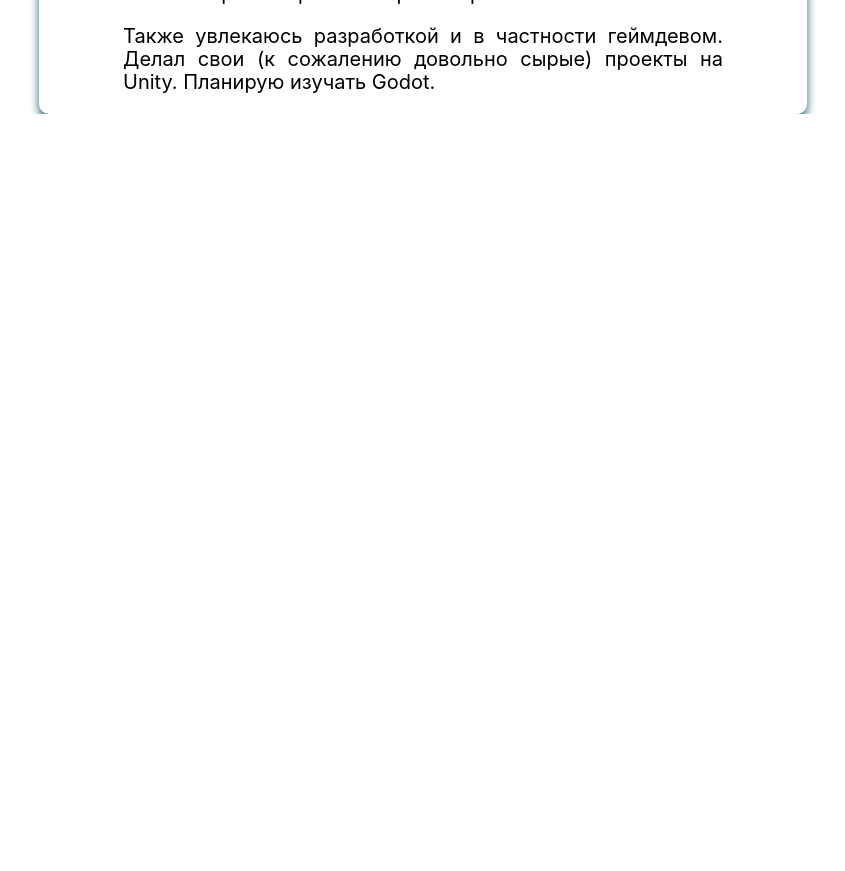
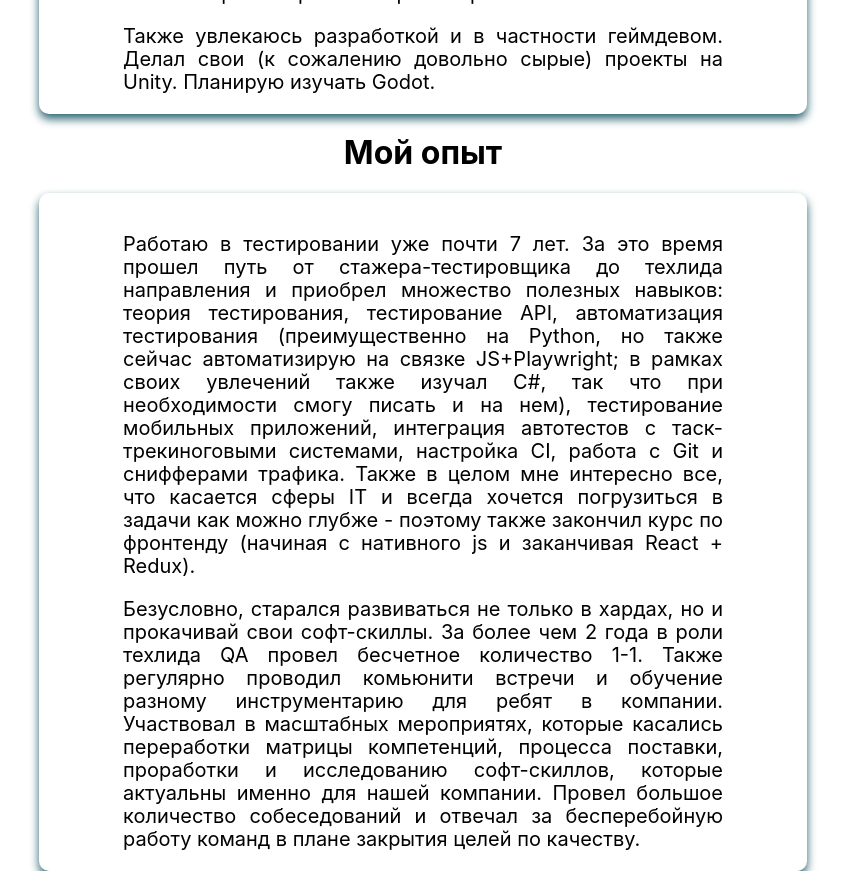
Before and after one commit to Parenty/my-page, a React (Create React App) app: page / in a window 1280 px wide. Shown: the part 960-1831 px from the top of the page, without its empty margins (217-1062 px from the left). Before the commit the page ends 1074 px from the top, so only its background shows below. Built offline with nearby package versions, Linux system fonts and the light colour scheme.

Commit message:
add MyExp block

```diff
--- a/src/components/UI/AboutMe/AboutMeContainer.js
+++ b/src/components/UI/AboutMe/AboutMeContainer.js
@@ -1,29 +1,8 @@
 import styled from 'styled-components';
 import myImage from "../../../assets/photos/my_photo.jpg"
+import {SectionWrapper} from '../SectionWrapper/SectionWrapper';
 
-const AboutMeSection = styled.section`
-
-
-    @media (max-width: 1280px) {
-
-        max-width: 768px;
-        margin: 0 auto;
-
-    }
-
-    @media (max-width: 768px) {
-
-        max-width: 480px;
-        margin: 0 auto;
-
-    }
-
-    @media (max-width: 768px) {
-
-        max-width: 320px;
-        margin: 0 auto;
-
-    }
+const AboutMeSection = styled(SectionWrapper)`
 
 `
 
@@ -48,11 +27,13 @@ const AboutMeWrapper = styled.div`
         box-shadow: 0px 5px 10px #2b6370;
         border-radius: 10px;
         max-width: inherit;
+        max-height: 600px;
 
         @media (max-width: 1280px) {
             display: flex;
             flex-direction: column;
             /* max-width: 768px; */
+            max-height: inherit;
             margin: 0 auto;
             padding-top: 40px;
         }
@@ -61,6 +42,7 @@ const AboutMeWrapper = styled.div`
             display: flex;
             flex-direction: column;
             /* max-width: 480px; */
+            max-height: inherit;
             margin: 0 auto;
             padding-top: 0px;
         }
@@ -104,15 +86,18 @@ const TextWrapper = styled.div`
     max-width: 600px;
     padding-top: 0px;
     font-size: 20px;
-    text-align: left;
+    padding-right: 35px;
+    text-align: justify;
 
     @media (max-width: 1280px) {
         width: 100%;
+        padding: 0px;
         text-align: justify;
     }
 
     @media (max-width: 768px) {
         width: 90%;
+        padding: 0px;
         text-align: justify;
         font-size: 16px;
     }
--- /dev/null
+++ b/src/components/UI/MyExp/MyExp.js
@@ -0,0 +1,101 @@
+import styled from 'styled-components';
+
+import {SectionWrapper} from '../SectionWrapper/SectionWrapper';
+
+const MyExpSection = styled(SectionWrapper)`
+
+
+
+`
+
+const Title = styled.h1`
+    font-weight: 300px;
+`
+
+const Text = styled.p`
+    margin-top: 0px;
+    font-size: inherit;
+    text-align: inherit;
+    /* text-indent: 15%; */
+`
+
+const MyExpWrapper = styled.div`
+
+        margin-top: 40px;
+        display: flex;
+        flex-wrap: wrap;
+        /* align-items: center; */
+        /* justify-content: space-between; */
+        box-shadow: 0px 5px 10px #2b6370;
+        border-radius: 10px;
+        max-width: inherit;
+
+        @media (max-width: 1280px) {
+            display: flex;
+            /* flex-direction: column; */
+            /* max-width: 768px; */
+            margin: 0 auto;
+            padding-top: 40px;
+        }
+
+        @media (max-width: 768px) {
+            display: flex;
+            /* flex-direction: column; */
+            max-width: inherit;
+            /* max-height: inherit; */
+            margin: 0 auto;
+            padding-top: 0px;
+        }
+
+`
+
+const TextWrapper = styled.div`
+    max-width: 100%;
+    padding: 35px ;
+    font-size: 20px;
+    text-align: justify;
+
+    @media (max-width: 1280px) {
+        max-width: 600px;
+        margin: 0 auto;
+        text-align: justify;
+        padding: 0px;
+    }
+
+    @media (max-width: 768px) {
+        width: 90%;
+        text-align: justify;
+        font-size: 16px;
+        padding-top: 16px;
+        margin: 0 auto;
+    }
+`
+
+export const MyExpContainer = () => (
+    <MyExpSection>
+        <Title>Мой опыт</Title>
+        <MyExpWrapper>
+
+            <TextWrapper>
+                <Text>
+                    Работаю в тестировании уже почти 7 лет. За это время прошел путь от стажера-тестировщика до техлида направления и
+                    приобрел множество полезных навыков: теория тестирования, тестирование API, автоматизация тестирования (преимущественно
+                    на Python, но также сейчас автоматизирую на связке JS+Playwright; в рамках своих увлечений также изучал C#, так что
+                    при необходимости смогу писать и на нем), тестирование мобильных приложений, интеграция автотестов с таск-трекиноговыми
+                    системами, настройка CI, работа с Git и снифферами трафика. Также в целом мне интересно все, что касается сферы IT и
+                    всегда хочется погрузиться в задачи как можно глубже - поэтому также закончил курс по фронтенду (начиная с нативного js и
+                    заканчивая React + Redux).
+
+                </Text>
+                <Text>
+                    Безусловно, старался развиваться не только в хардах, но и прокачивай свои софт-скиллы. За более чем 2 года в роли техлида QA
+                    провел бесчетное количество 1-1. Также регулярно проводил комьюнити встречи и обучение разному инструментарию для ребят в
+                    компании. Участвовал в масштабных мероприятях, которые касались переработки матрицы компетенций, процесса поставки, проработки
+                    и исследованию софт-скиллов, которые актуальны именно для нашей компании. Провел большое количество собеседований и отвечал за
+                    бесперебойную работу команд в плане закрытия целей по качеству.
+                </Text>
+            </TextWrapper>
+
+        </MyExpWrapper>
+    </MyExpSection>
+);
--- /dev/null
+++ b/src/components/UI/SectionWrapper/SectionWrapper.js
@@ -0,0 +1,29 @@
+import styled from 'styled-components';
+
+
+export const SectionWrapper = styled.section`
+
+
+
+    @media (max-width: 1280px) {
+
+        max-width: 768px;
+        margin: 0 auto;
+
+    }
+
+    @media (max-width: 768px) {
+
+        max-width: 480px;
+        margin: 0 auto;
+
+    }
+
+    @media (max-width: 768px) {
+
+        max-width: 320px;
+        margin: 0 auto;
+
+    }
+
+`
--- a/src/components/app/App.js
+++ b/src/components/app/App.js
@@ -2,6 +2,7 @@
 import Container from "../container/Container";
 import AppHeader from "../appHeader/AppHeader";
 import AboutMe from "../aboutMe/AboutMe";
+import MyExp from "../myExp/myExp";
 
 
 function App() {
@@ -10,6 +11,7 @@ function App() {
       <AppHeader/>
       <Container>
         <AboutMe/>
+        <MyExp/>
       </Container>
     </div>
   );
--- /dev/null
+++ b/src/components/myExp/myExp.js
@@ -0,0 +1,10 @@
+import { MyExpContainer } from "../UI/MyExp/MyExp";
+
+
+const MyExp = () => {
+    return (
+        <MyExpContainer/>
+    )
+}
+
+export default MyExp;
```
